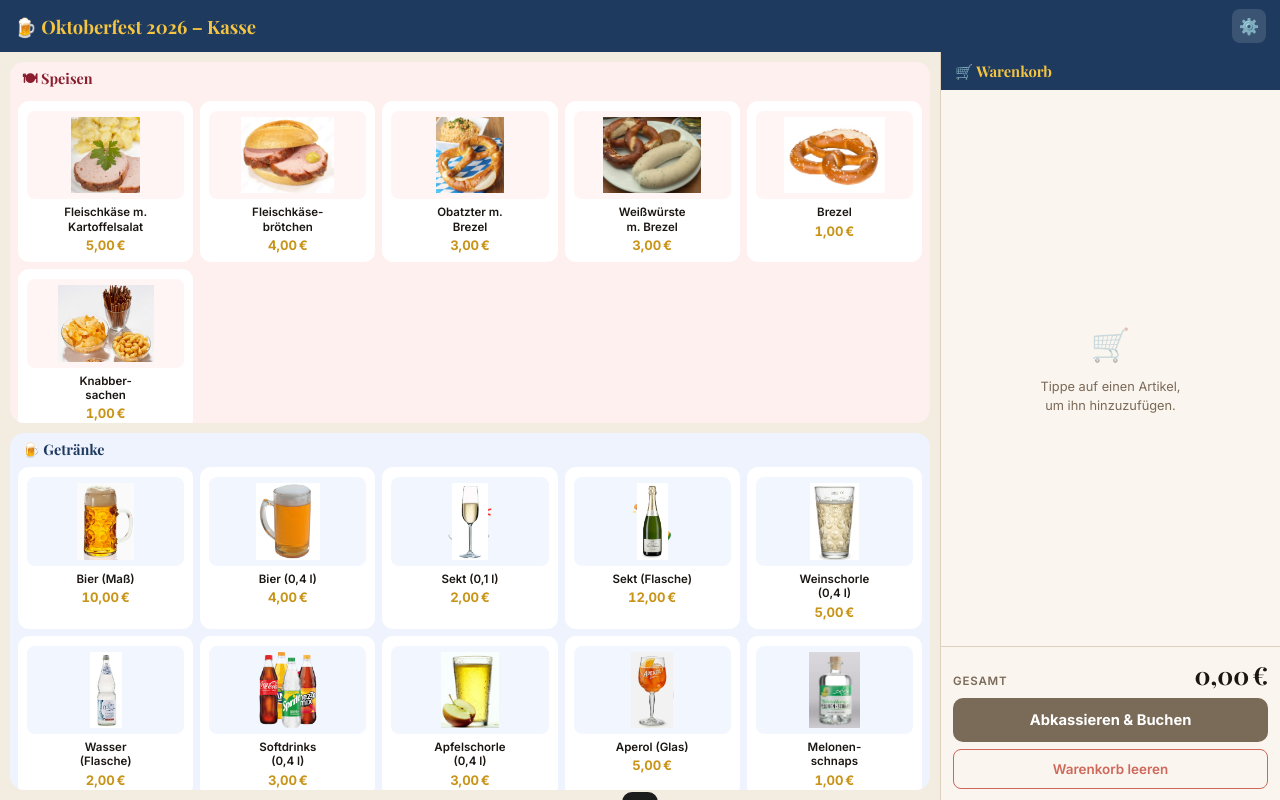
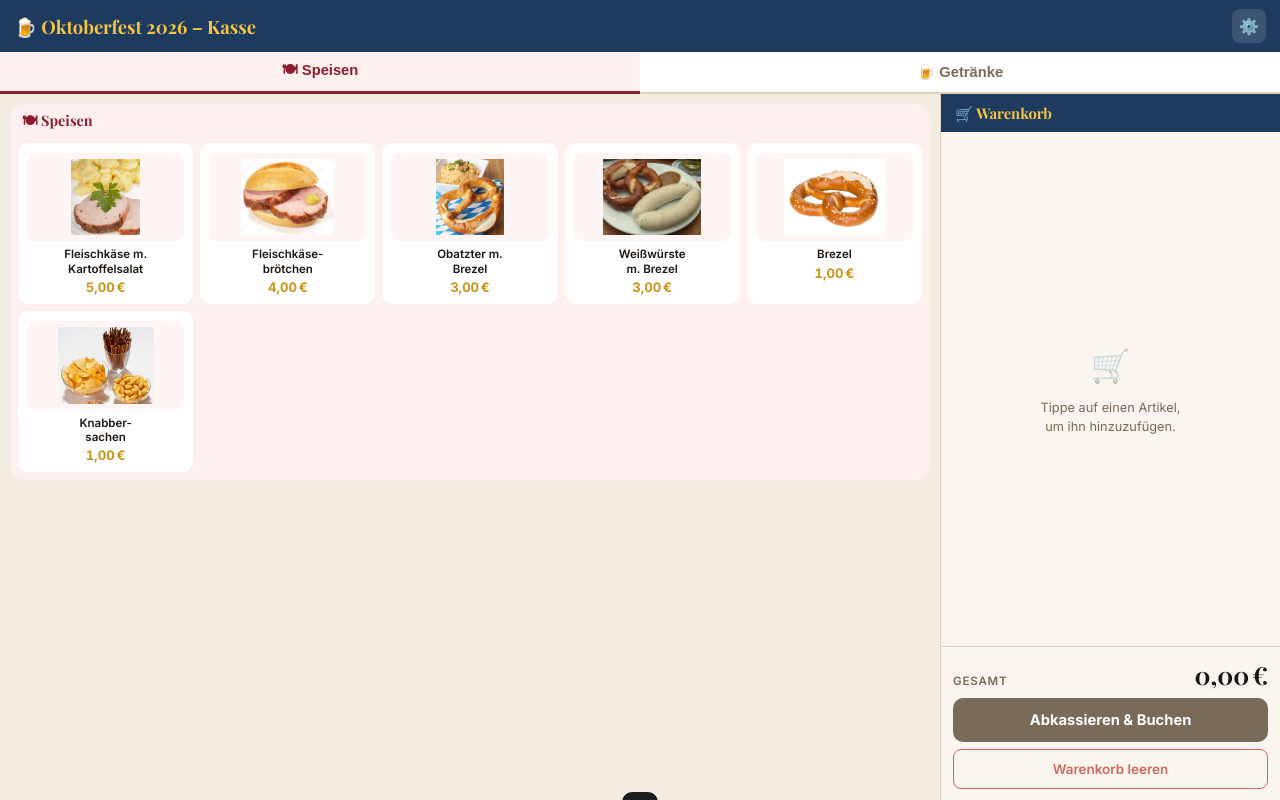
Before and after one commit to Gleichstromrichter/Oktoberfest_2026, a plain HTML site: page index.html in a window 1280 px wide. Drawn offline with nearby package versions, Linux system fonts and the light colour scheme.

Commit message:
Add files via upload

```diff
--- a/index.html
+++ b/index.html
@@ -160,10 +160,34 @@ html, body {
 }
 .btn-icon:active { background: rgba(255,255,255,0.22); }
 
+/* ── CAT TABS ─────────────────────────────────────────────── */
+.cat-tabs {
+  display: flex;
+  background: var(--surface);
+  border-bottom: 2px solid var(--border);
+  flex-shrink: 0;
+  height: 42px;
+}
+.cat-tab {
+  flex: 1;
+  border: none;
+  background: none;
+  cursor: pointer;
+  font-size: 0.92rem;
+  font-weight: 600;
+  color: var(--fg-2);
+  border-bottom: 3px solid transparent;
+  margin-bottom: -2px;
+  transition: color 0.15s, background 0.15s;
+  -webkit-tap-highlight-color: transparent;
+}
+.cat-tab.active[data-cat="speisen"]   { color: var(--speisen-head);   border-bottom-color: var(--speisen-head);   background: var(--speisen-bg); }
+.cat-tab.active[data-cat="getraenke"] { color: var(--getraenke-head); border-bottom-color: var(--getraenke-head); background: var(--getraenke-bg); }
+
 /* ── BODY ────────────────────────────────────────────────── */
 .app-body {
   display: flex;
-  height: calc(100% - 52px);
+  height: calc(100% - 94px);
   overflow: hidden;
 }
 
@@ -710,6 +734,11 @@ html, body {
   <button class="btn-icon" onclick="openModal()" title="Einstellungen" aria-label="Einstellungen">⚙️</button>
 </header>
 
+<nav class="cat-tabs">
+  <button class="cat-tab active" data-cat="speisen">🍽 Speisen</button>
+  <button class="cat-tab" data-cat="getraenke">🍺 Getränke</button>
+</nav>
+
 <div class="app-body">
 
   <!-- ── ITEMS ────────────────────────────────────────────── -->
@@ -1055,4 +1084,16 @@ function fmt(n) {
   return n.toFixed(2).replace('.', ',') + ' €';
 }
 
+
+// -- CATEGORY TABS --
+document.querySelectorAll('.cat-tab').forEach(function(tab) {
+  tab.addEventListener('click', function() {
+    document.querySelectorAll('.cat-tab').forEach(function(t) { t.classList.remove('active'); });
+    tab.classList.add('active');
+    document.querySelectorAll('.category').forEach(function(cat) {
+      cat.style.display = cat.classList.contains(tab.dataset.cat) ? '' : 'none';
+    });
+  });
+});
+document.querySelector('.category.getraenke').style.display = 'none';
 </script>
```
